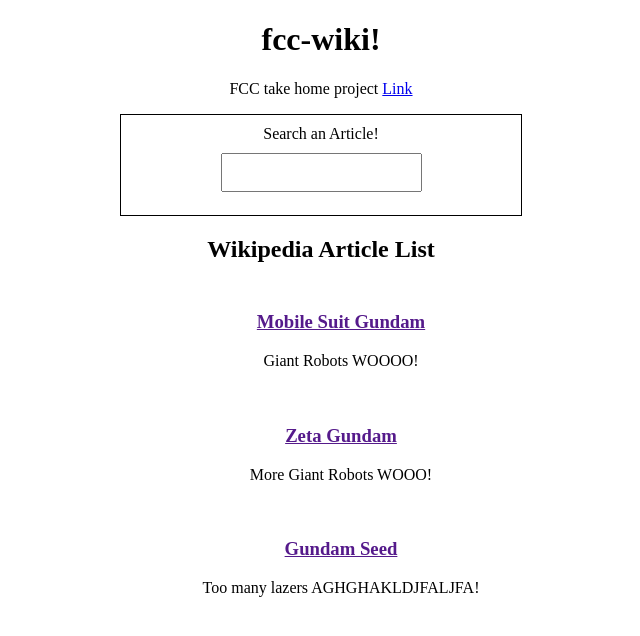
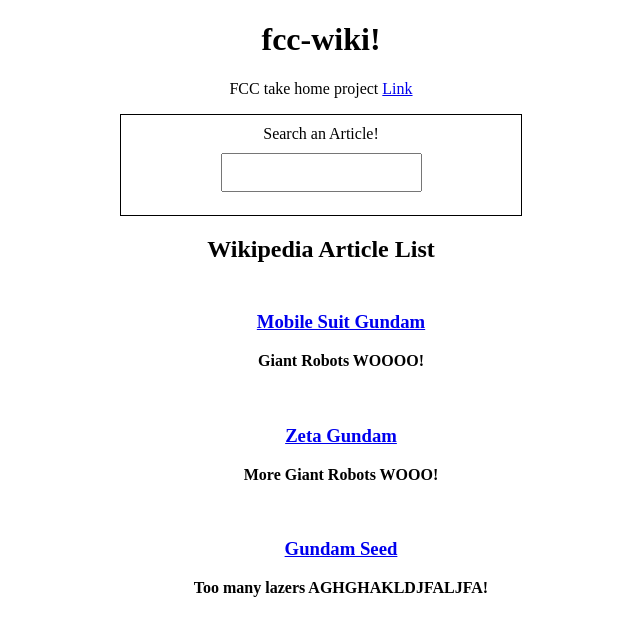
Before and after one commit to SMGEAR123/fcc-wiki-viewer, an Angular app: page / in a window 1280 px wide. Shown: the top 636 px of the page, without its empty margins (319-959 px from the left). Built offline with nearby package versions, Linux system fonts and the light colour scheme.

Commit message:
Changed list to pass the array object data into each generated article component

```diff
--- a/src/app/article/article.component.html
+++ b/src/app/article/article.component.html
@@ -1,3 +1,2 @@
-<p>
-  article works!
-</p>
+<a href="{{content.link}}"><h3>{{content.title}}</h3></a>
+<p><b>{{content.description}}</b></p>
--- a/src/app/list/list.component.html
+++ b/src/app/list/list.component.html
@@ -2,7 +2,8 @@
 
 <ul class="article-list">
   <li class="article" *ngFor="let article of articles">
-    <h3><a href="{{link}}">{{article.title}}</a></h3>
-    <p>{{article.description}}</p>
+
+    <app-article [content]="article"></app-article>
+
   </li>
 </ul>
```
Also changed, not shown: src/app/article/article.component.ts (+9 -2 lines).
